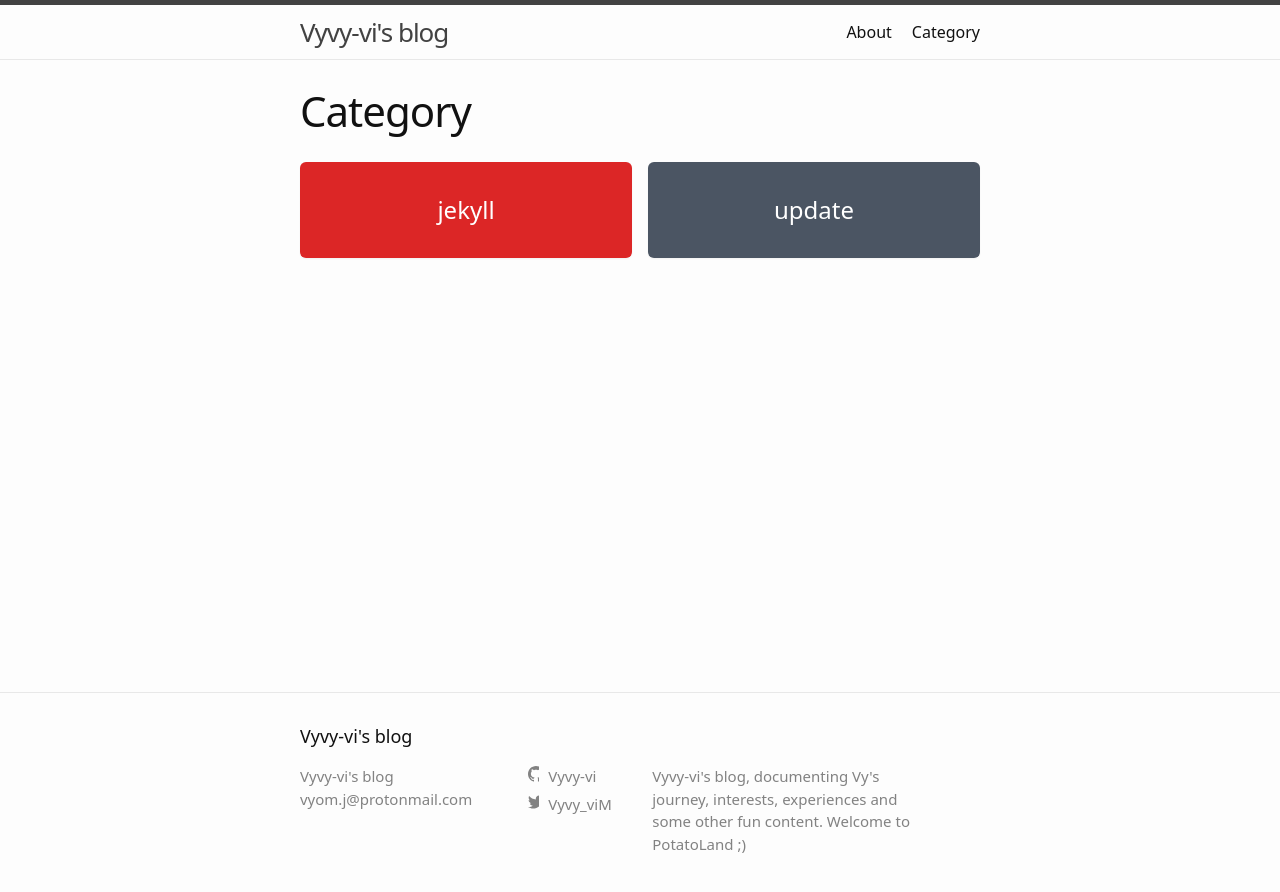
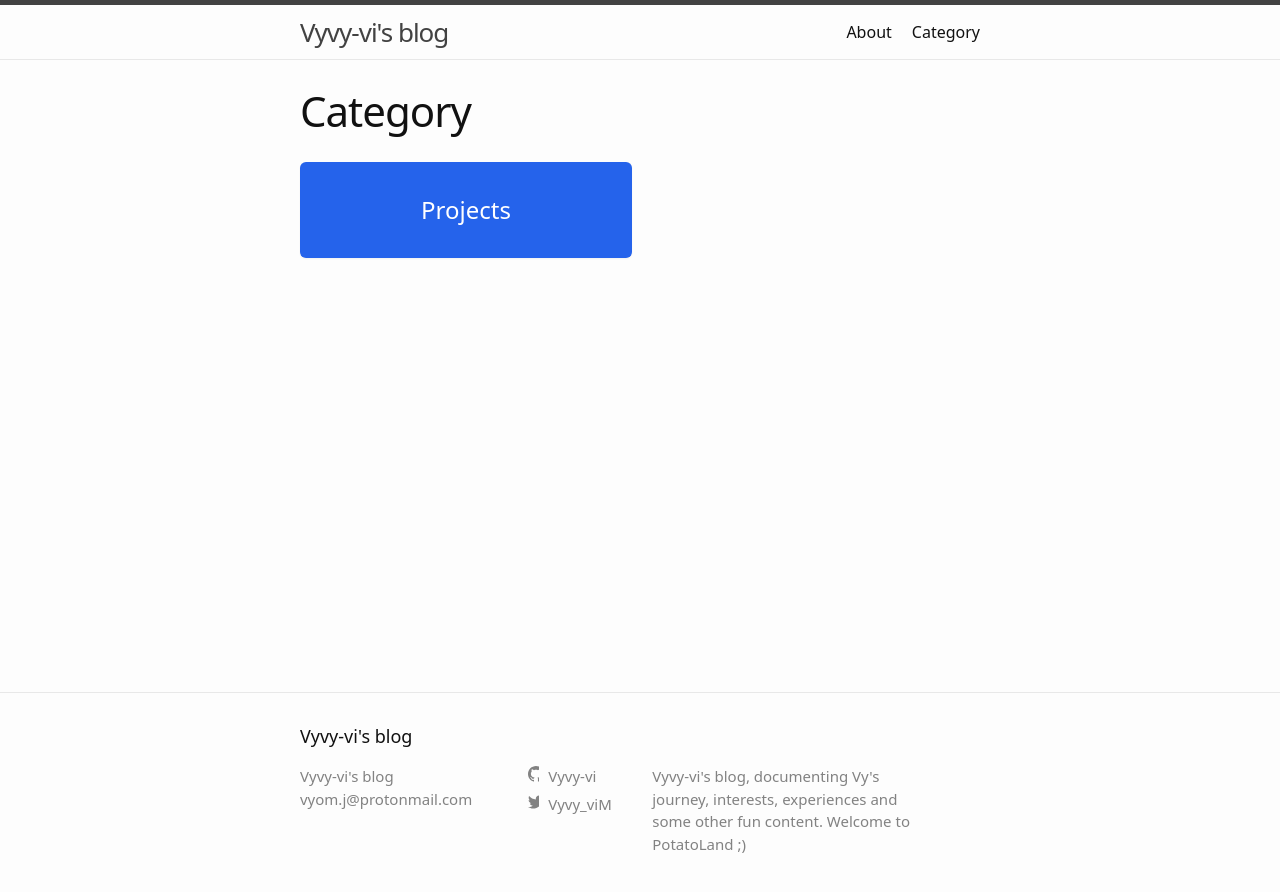
Before and after one commit to Vyvy-vi/blog, a Jekyll site: the page built from category.md, in a window 1280 px wide. Shown: the top 892 px of the page. Built offline with Jekyll 4.4.1, drawn with Linux system fonts in a browser that asks for light colours.

Commit message:
fix: correct category names

```diff
--- a/_layouts/home.html
+++ b/_layouts/home.html
@@ -19,7 +19,7 @@ layout: default
                 <div class="md:flex-shrink-0"><img class="h-48 w-full object-cover md:h-full md:w-48" src= "./assets/img/{{ post.image }}"  alt="{{ post.title }}"></div>
                 {%- endif -%}
                 <div class="p-8">
-                    {% assign tags = "jekyll python html community" | split: " " %}
+                    {% assign tags = "Python Programming Opensource C Wellness Projects" | split: " " %}
                     {%- if post.categories -%}
                         <div class= "flex flex-row flex-wrap gap-1">
                         {%- for category in post.categories -%}
--- a/_posts/2021-05-18-welcome-to-jekyll.markdown
+++ b/_posts/2021-05-18-welcome-to-jekyll.markdown
@@ -4,7 +4,7 @@ title:  "Welcome to Jekyll!"
 date:   2021-05-18 16:09:30 +0530
 image: potato_squinting.png
 author: Vyvy-vi
-categories: jekyll update
+categories: Projects
 ---
 
 You’ll find this post in your `_posts` directory. Go ahead and edit it and re-build the site to see your changes. You can rebuild the site in many different ways, but the most common way is to run `jekyll serve`, which launches a web server and auto-regenerates your site when a file is updated.
--- a/category.md
+++ b/category.md
@@ -11,7 +11,7 @@ permalink: /category
 </style>
 
 <div class="grid grid-cols-2 gap-4">
-{% assign tags = "jekyll python html community" | split: " " %}
+{% assign tags = "Python Programming Opensource C Wellness Projects" | split: " " %}
 {% for category in site.categories %}
   {% assign cat = category | first %}
   {% case cat %}
```
